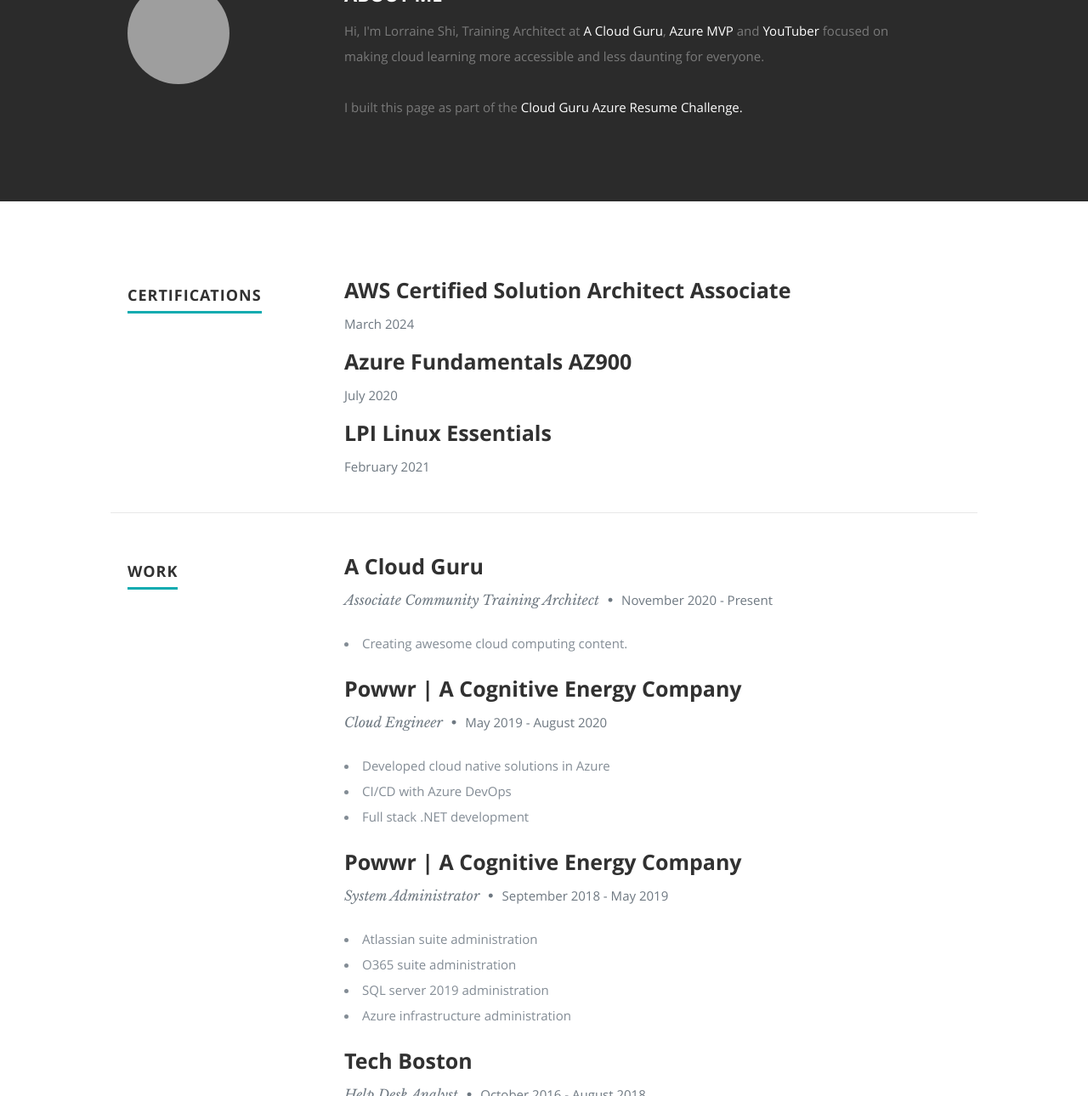
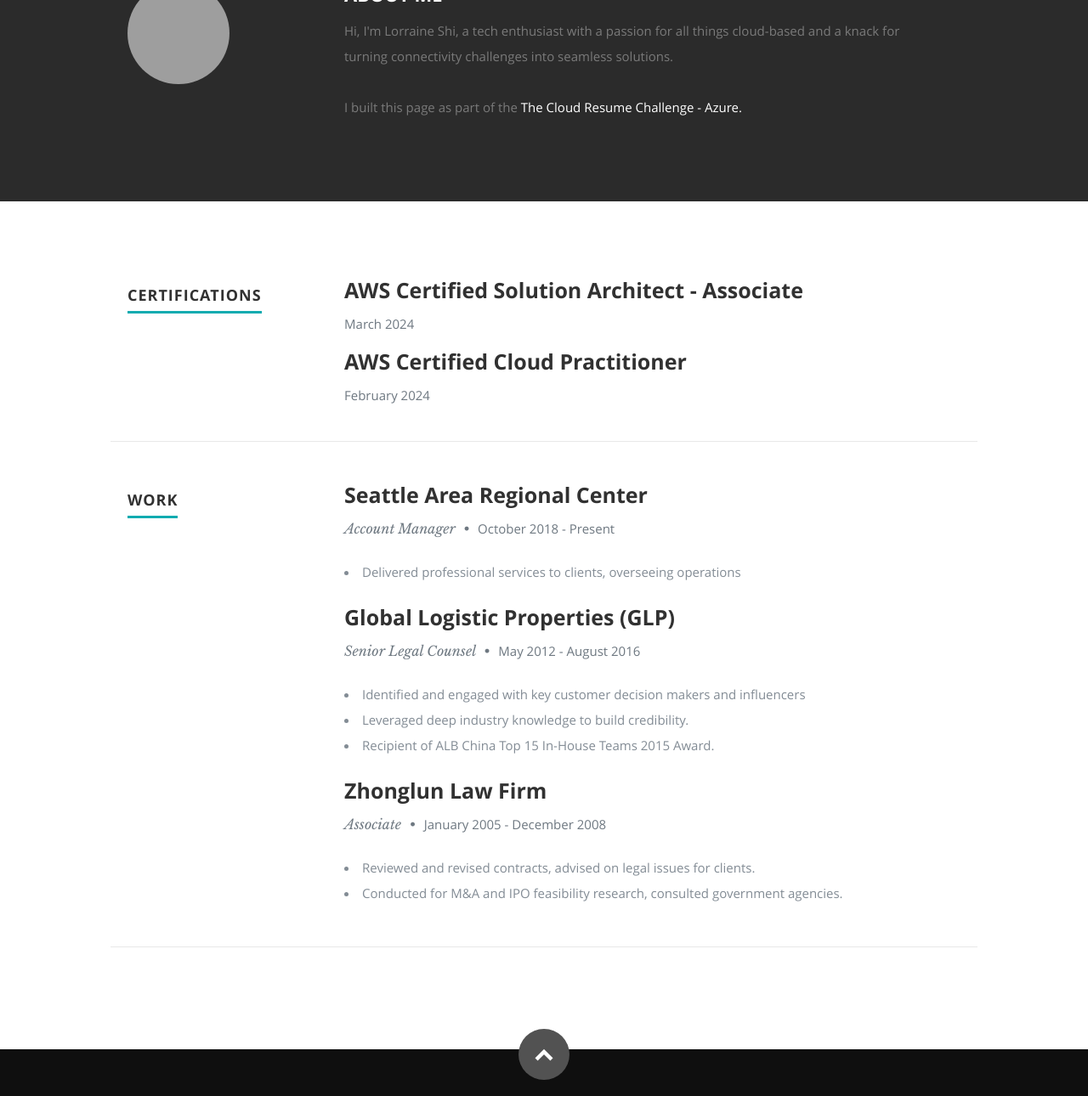
Before and after one commit to shiyinxi/Azure-Resume, a plain HTML site: page frontend/index.html in a window 1280 px wide. Shown: the part 917-2207 px from the top of the page at 85% size. Drawn offline with nearby package versions, Linux system fonts and the light colour scheme; grey boxes are pictures that could not be loaded.

Commit message:
Updates content of resumes

```diff
--- a/frontend/index.html
+++ b/frontend/index.html
@@ -87,12 +87,11 @@
 
             <h2>ABOUT ME</h2>
 
-            <p> Hi, I'm Lorraine Shi, <span>Training Architect at <a href="https://acloud.guru">A Cloud Guru</a></span>, <span> <a href="https://mvp.microsoft.com/en-us/PublicProfile/5003866">Azure MVP</a></span>
-               and <span><a href="https://youtube.com/madebygps">YouTuber</a></span> focused on making cloud learning more accessible and less daunting for everyone.
+            <p> Hi, I'm Lorraine Shi, <span>a tech enthusiast with a passion for all things cloud-based and a knack for turning connectivity challenges into seamless solutions.
 
          </br>
       </br>
-       I built this page as part of the <span><a href="https://github.com/madebygps/cgc-azure-resume">Cloud Guru Azure Resume Challenge.</a></span>
+       I built this page as part of the <span><a href="https://cloudresumechallenge.dev/docs/the-challenge/azure/">The Cloud Resume Challenge - Azure.</a></span>
 
 
          </div> <!-- end .main-col -->
@@ -120,7 +119,7 @@
 
                <div class="twelve columns">
 
-                  <h3>AWS Certified Solution Architect Associate</h3>
+                  <h3>AWS Certified Solution Architect -  Associate</h3>
                   <p class="info"><em class="date">March 2024</em></p>
 
                </div>
@@ -131,23 +130,14 @@
 
                <div class="twelve columns">
 
-                  <h3>Azure Fundamentals AZ900</h3>
-                  <p class="info"><em class="date">July 2020</em></p>
+                  <h3>AWS Certified Cloud Practitioner</h3>
+                  <p class="info"><em class="date">February 2024</em></p>
 
                </div>
 
             </div> <!-- item end -->
 
-            <div class="row item">
 
-               <div class="twelve columns">
-
-                  <h3>LPI Linux Essentials</h3>
-                  <p class="info"><em class="date">February 2021</em></p>
-
-               </div>
-
-            </div> <!-- item end -->
 
          </div> <!-- main-col end -->
 
@@ -168,11 +158,11 @@
 
                <div class="twelve columns">
 
-                  <h3>A Cloud Guru</h3>
-                  <p class="info">Associate Community Training Architect <span>&bull;</span> <em class="date">November 2020 - Present</em></p>
+                  <h3>Seattle Area Regional Center</h3>
+                  <p class="info">Account Manager <span>&bull;</span> <em class="date">October 2018 - Present</em></p>
 
                   <p>
-                  <li>Creating awesome cloud computing content.</li>
+                  <li>Delivered professional services to clients, overseeing operations</li>
                   </p>
 
                </div>
@@ -183,13 +173,14 @@
 
                <div class="twelve columns">
 
-                  <h3>Powwr | A Cognitive Energy Company</h3>
-                  <p class="info">Cloud Engineer <span>&bull;</span> <em class="date">May 2019 - August 2020</em></p>
+                  <h3>Global Logistic Properties (GLP)</h3>
+                  <p class="info">Senior Legal Counsel <span>&bull;</span> <em class="date">May 2012 - August 2016</em></p>
 
                   <p>
-                     <li>Developed cloud native solutions in Azure</li>
-                     <li>CI/CD with Azure DevOps</li>
-                     <li>Full stack .NET development</li>
+                     <li>Identified and engaged with key customer decision makers and influencers </li>
+
+                     <li>Leveraged deep industry knowledge to build credibility. </li>
+                     <li>Recipient of ALB China Top 15 In-House Teams 2015 Award.</li>
                   </p>
 
                </div>
@@ -200,50 +191,20 @@
 
                <div class="twelve columns">
 
-                  <h3>Powwr | A Cognitive Energy Company</h3>
-                  <p class="info">System Administrator <span>&bull;</span> <em class="date">September 2018 - May 2019</em></p>
+                  <h3>Zhonglun Law Firm</h3>
+                  <p class="info">Associate <span>&bull;</span> <em class="date">January 2005 - December 2008</em></p>
 
                   <p>
-                  <li>Atlassian suite administration</li>
-                  <li>O365 suite administration</li>
-                  <li>SQL server 2019 administration</li>
-                  <li>Azure infrastructure administration</li>
+                  <li>Reviewed and revised contracts, advised on legal issues for clients.</li>
+                  <li>Conducted for M&A and IPO feasibility research, consulted government agencies.</li>
+
                   </p>
 
                </div>
 
             </div> <!-- item end -->
 
-            <div class="row item">
 
-               <div class="twelve columns">
-
-                  <h3>Tech Boston</h3>
-                  <p class="info">Help Desk Analyst <span>&bull;</span> <em class="date">October 2016 - August 2018</em></p>
-
-                  <p>
-                  <li>Front line help desk IT support</li>
-                  </p>
-
-               </div>
-
-            </div> <!-- item end -->
-
-            <div class="row item">
-
-               <div class="twelve columns">
-
-                  <h3>Apple Danbury</h3>
-                  <p class="info">Mobile tech <span>&bull;</span> <em class="date">December 2014 - August 2016</em></p>
-
-                  <p>
-                  <li>Repaired software and hardware issues related to iOS devices</li>
-
-                  </p>
-
-               </div>
-
-            </div> <!-- item end -->
 
          </div> <!-- main-col end -->
 
--- a/frontend/main.js
+++ b/frontend/main.js
@@ -0,0 +1,19 @@
+window.addEventLostener('DOMContentLoaded', (event)=>{
+    getVisitCount();
+})
+
+const functionApi = '';
+
+const getVisitCount = () => {
+    let count = 30;
+    fetch(functionApi).then(response => {
+        return response.json()
+    }).then(response =>{
+        console.log("Website called function API.");
+        count = response.count;
+        document.getElementById("counter").innerText = count;
+    }).catch(function(error){
+        console.log(error);
+    });
+    return count;
+}
```
Also changed, not shown: frontend/js/me.png (added).
